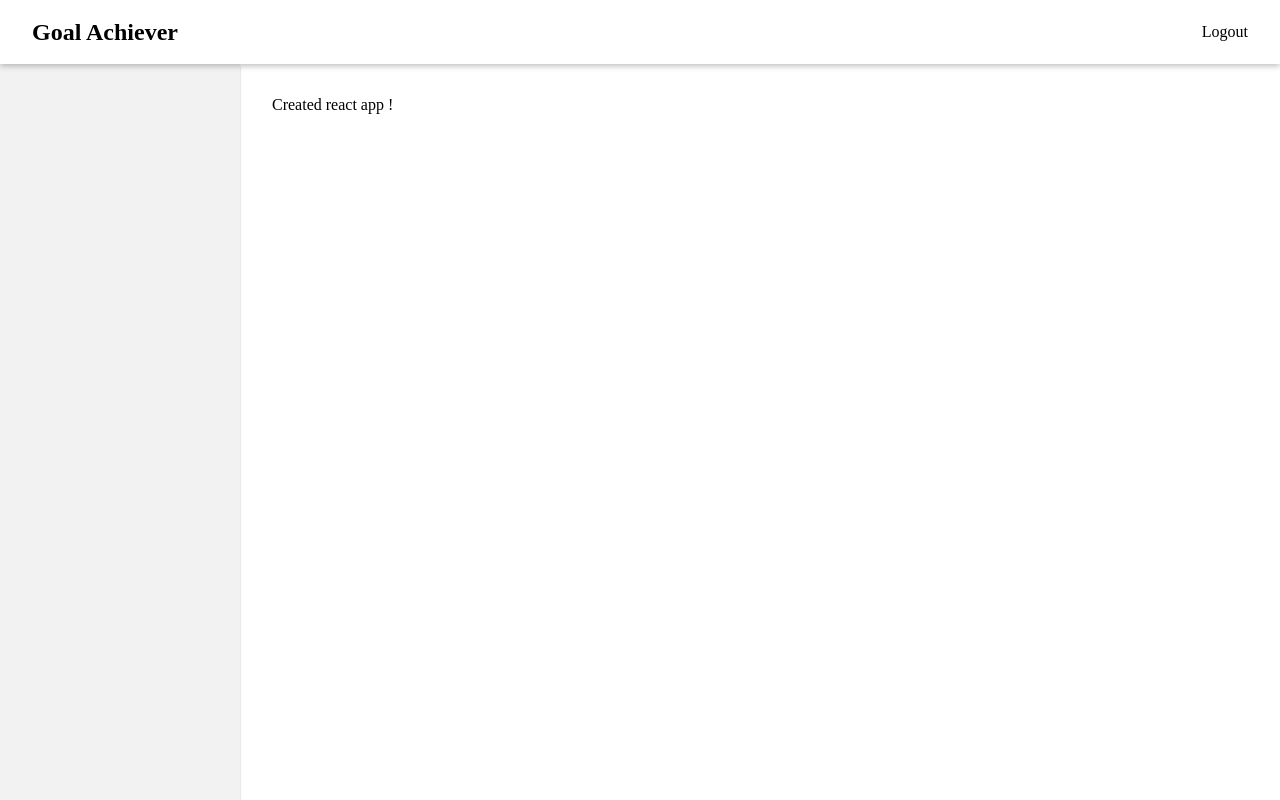
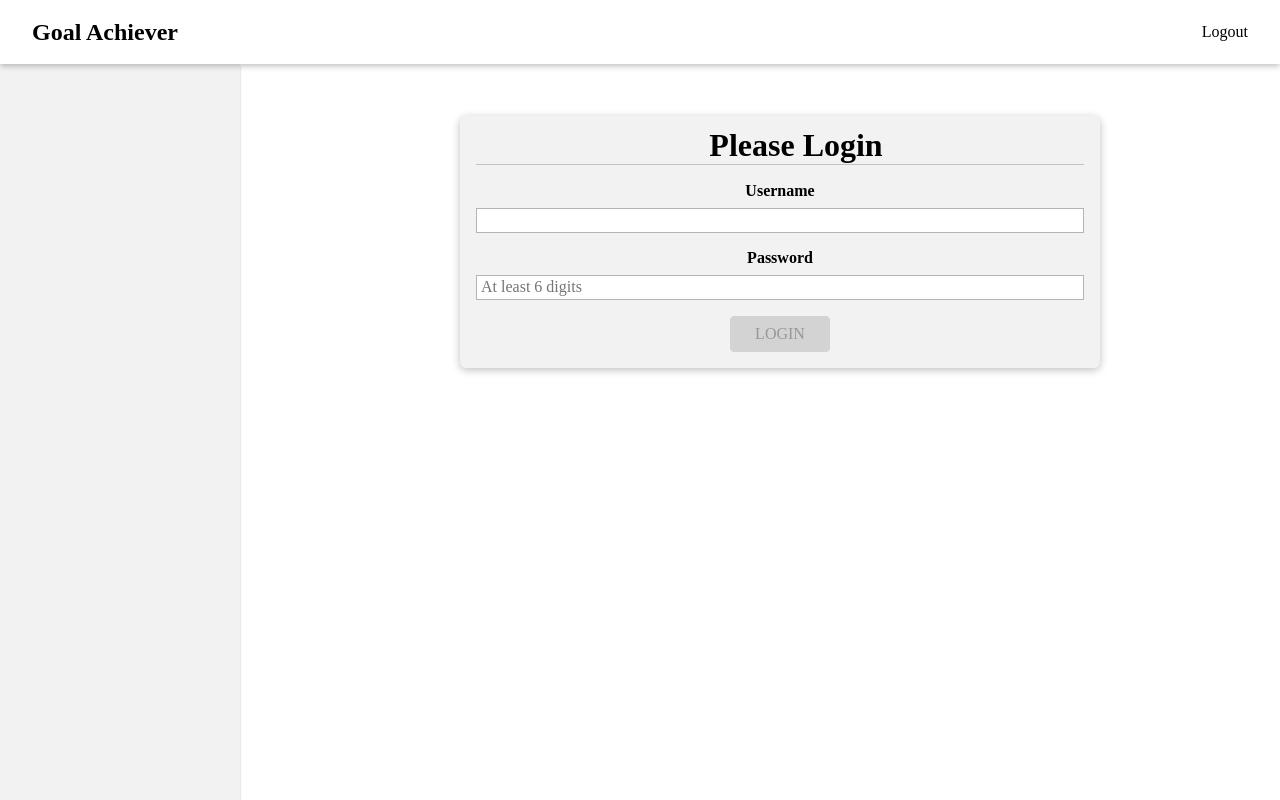
Before and after one commit to roeylrz/goal-achiever, a React (Create React App) app in the folder goal-achiever-client/: page /login in a window 1280 px wide. Built offline with nearby package versions, Linux system fonts and the light colour scheme; the HTML template or start-up script is replaced by a standard one.

Commit message:
Add routes and create auth page

```diff
--- a/goal-achiever-client/src/App.js
+++ b/goal-achiever-client/src/App.js
@@ -1,11 +1,24 @@
+import React, { useMemo } from 'react';
+import { BrowserRouter, Route, Navigate, Routes } from 'react-router-dom';
 import MainNavigation from './shared/components/Navigation/MainNavigation';
+import Auth from './screens/auth/page/Auth';
 import classes from './App.module.scss';
 
 const App = () => {
+  const routes = useMemo(() => {
+    return (
+      <Routes>
+        <Route path="/login" element={<Auth />} exact />
+        <Route path="*" element={<Navigate replace to="/login" />} />
+      </Routes>
+    );
+  }, []);
   return (
     <div className={classes.App}>
-      <MainNavigation />
-      <main className={classes.App_main}>Created react app !</main>
+      <BrowserRouter>
+        <MainNavigation />
+        <main className={`${classes.App_main}`}>{routes}</main>
+      </BrowserRouter>
     </div>
   );
 };
--- /dev/null
+++ b/goal-achiever-client/src/screens/auth/page/Auth.js
@@ -0,0 +1,61 @@
+import React from 'react';
+import { useForm } from '../../../shared/hooks/form-hook';
+import Button from '../../../shared/components/formElements/Button';
+import Card from '../../../shared/components/UIElements/card/Card';
+import Input from '../../../shared/components/formElements/Input';
+import {
+  VALIDATOR_REQUIRE,
+  VALIDATOR_MINLENGTH
+} from '../../../shared/util/validators';
+import classes from './Auth.module.scss';
+
+const Auth = () => {
+  const [formState, inputHandler] = useForm(
+    {
+      username: {
+        value: '',
+        isValid: false
+      },
+      password: {
+        value: '',
+        isValid: false
+      }
+    },
+    false
+  );
+
+  const authSubmitHandler = (event) => {
+    event.preventDefault();
+  };
+
+  return (
+    <form className={classes.Auth} onSubmit={authSubmitHandler}>
+      <Card headerLarge={'Please Login'}>
+        <Input
+          id="username"
+          element="input"
+          type="text"
+          label="Username"
+          validators={[VALIDATOR_REQUIRE()]}
+          errorText="Please enter a valid title"
+          onInput={inputHandler}
+        />
+        <Input
+          id="password"
+          placeholder="At least 6 digits"
+          element="input"
+          type="password"
+          label="Password"
+          validators={[VALIDATOR_REQUIRE(), VALIDATOR_MINLENGTH(6)]}
+          errorText="Please enter a valid title"
+          onInput={inputHandler}
+        />
+        <Button type="submit" disabled={!formState.isValid}>
+          LOGIN
+        </Button>
+      </Card>
+    </form>
+  );
+};
+
+export default Auth;
--- /dev/null
+++ b/goal-achiever-client/src/screens/auth/page/Auth.module.scss
@@ -0,0 +1,6 @@
+@import 'stylesheets/main.scss';
+
+.Auth {
+  width: 40rem;
+  margin: auto;
+}
--- a/goal-achiever-client/src/shared/components/UIElements/card/Card.js
+++ b/goal-achiever-client/src/shared/components/UIElements/card/Card.js
@@ -1,12 +1,16 @@
 import React from 'react';
+import Devider from '../deviders/Devider';
 import classes from './Card.module.scss';
 
-const Card = ({ header, footer, children }) => {
+const Card = ({ headerLarge, headerMeduim, children }) => {
   return (
     <div className={classes.Card}>
-      {header && <h3 className={classes.Card_header}>{header}</h3>}
-      <div className={classes.Card_main}>{children}</div>
-      {footer && <div className={classes.Card_footer}>{footer}</div>}
+      {headerLarge && <h1 className={classes.Card_header}>{headerLarge}</h1>}
+      {headerMeduim && <h3 className={classes.Card_header}>{headerMeduim}</h3>}
+      <div className={classes.Card_main}>
+        <Devider isHorizontal={true} />
+        {children}
+      </div>
     </div>
   );
 };
--- a/goal-achiever-client/src/shared/components/UIElements/card/Card.module.scss
+++ b/goal-achiever-client/src/shared/components/UIElements/card/Card.module.scss
@@ -9,20 +9,17 @@
   padding-bottom: 0;
   overflow: hidden;
   background: $color-secondary;
-  min-height: 8rem;
-  min-width: 10rem;
+  min-height: 12rem;
+  width: 100%;
+  height: 100%;
   margin: 20px;
-  &_header,
-  &_footer {
+  text-align: center;
+
+  &_header {
     position: absolute;
-  }
-  &_header {
     top: 0;
   }
   &_main {
-    margin: 2rem 0;
-  }
-  &_footer {
-    bottom: 0;
+    margin: 2rem 0 1rem 0;
   }
 }
--- /dev/null
+++ b/goal-achiever-client/src/shared/components/UIElements/deviders/Devider.js
@@ -0,0 +1,14 @@
+import React from 'react';
+import classes from './Devider.module.scss';
+
+const Devider = ({isHorizontal, noMargin = false, narrowMargin = false}) => {
+  return (
+    <div
+      className={`${classes.Devider} ${isHorizontal && classes.Devider_horizontal} ${
+        noMargin && classes.Devider_noMargin
+      } ${narrowMargin && classes.Devider_narrowMargin}`}
+    />
+  );
+};
+
+export default Devider;
--- /dev/null
+++ b/goal-achiever-client/src/shared/components/UIElements/deviders/Devider.module.scss
@@ -0,0 +1,15 @@
+.Devider {
+  background-color: rgba(0, 0, 0, 0.2);
+  &_horizontal {
+    margin: 17px 0;
+    height: 1px;
+  }
+
+  &_narrowMargin {
+    margin: 4px 0 10px 0;
+  }
+  &_noMargin {
+    margin: 0;
+    margin-top: 4px;
+  }
+}
```
